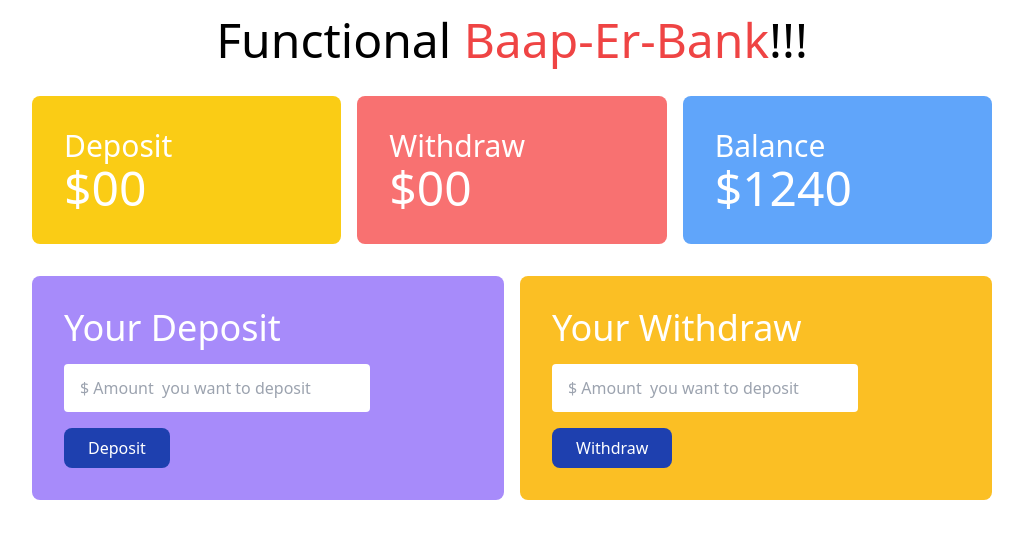
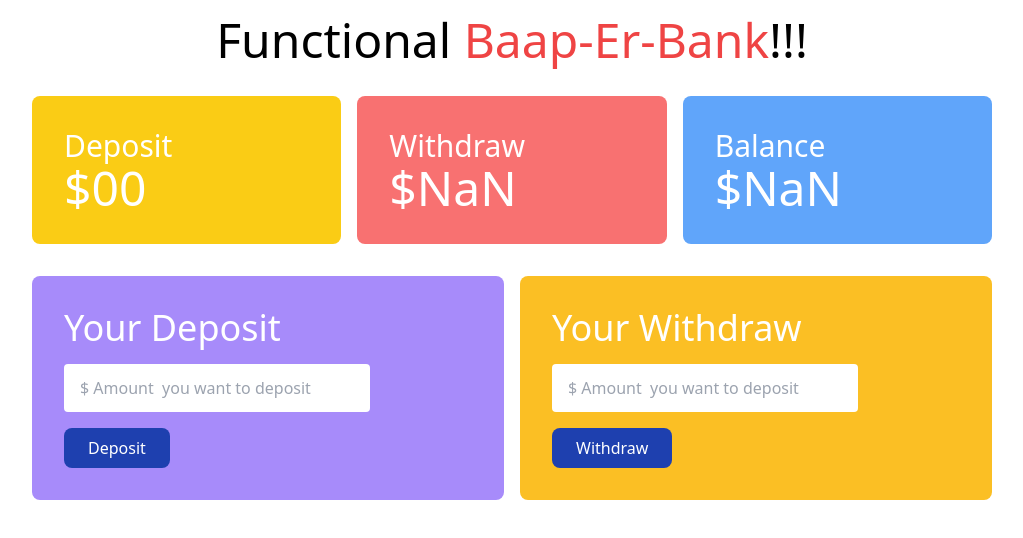
Before and after one commit to Rubel6623/functional-baap-er-bank, a plain HTML site: page index.html in a window 1280 px wide. Both pictures are taken after a click on the button "Withdraw". Shown: the whole page, without its empty margins (128-1151 px from the left). Drawn offline with nearby package versions, Linux system fonts and the light colour scheme.

Commit message:
withdraw section

```diff
--- /dev/null
+++ b/JS/withdraw.js
@@ -0,0 +1,18 @@
+document.getElementById('btn-withdraw').addEventListener('click', function(){
+
+    // function-11
+    const newWithdrawAmount=getInputFieldValueById('withdraw-field');
+
+    // function-2
+    const previousWihdrawTotal=getTextElementValueById('withdraw-total');
+
+    const newWithdrawTotal=previousWihdrawTotal+newWithdrawAmount;
+
+    // function-3
+    setTextElementValueById('withdraw-total' ,newWithdrawTotal);
+
+    // update balance
+    const previousBalanceTotal=getTextElementValueById('balance-total');
+    const newBalanceTotal=previousBalanceTotal-newWithdrawAmount;
+    setTextElementValueById('balance-total', newBalanceTotal);
+})
--- a/index.html
+++ b/index.html
@@ -47,6 +47,6 @@
     </main>
     <script src="./JS/utilities.js"></script>
     <script src="./JS/deposit.js"></script>
-    <!-- <script src="js/withdraw.js"></script> -->
+    <script src="./JS/withdraw.js"></script>
 </body>
 </html>
```
